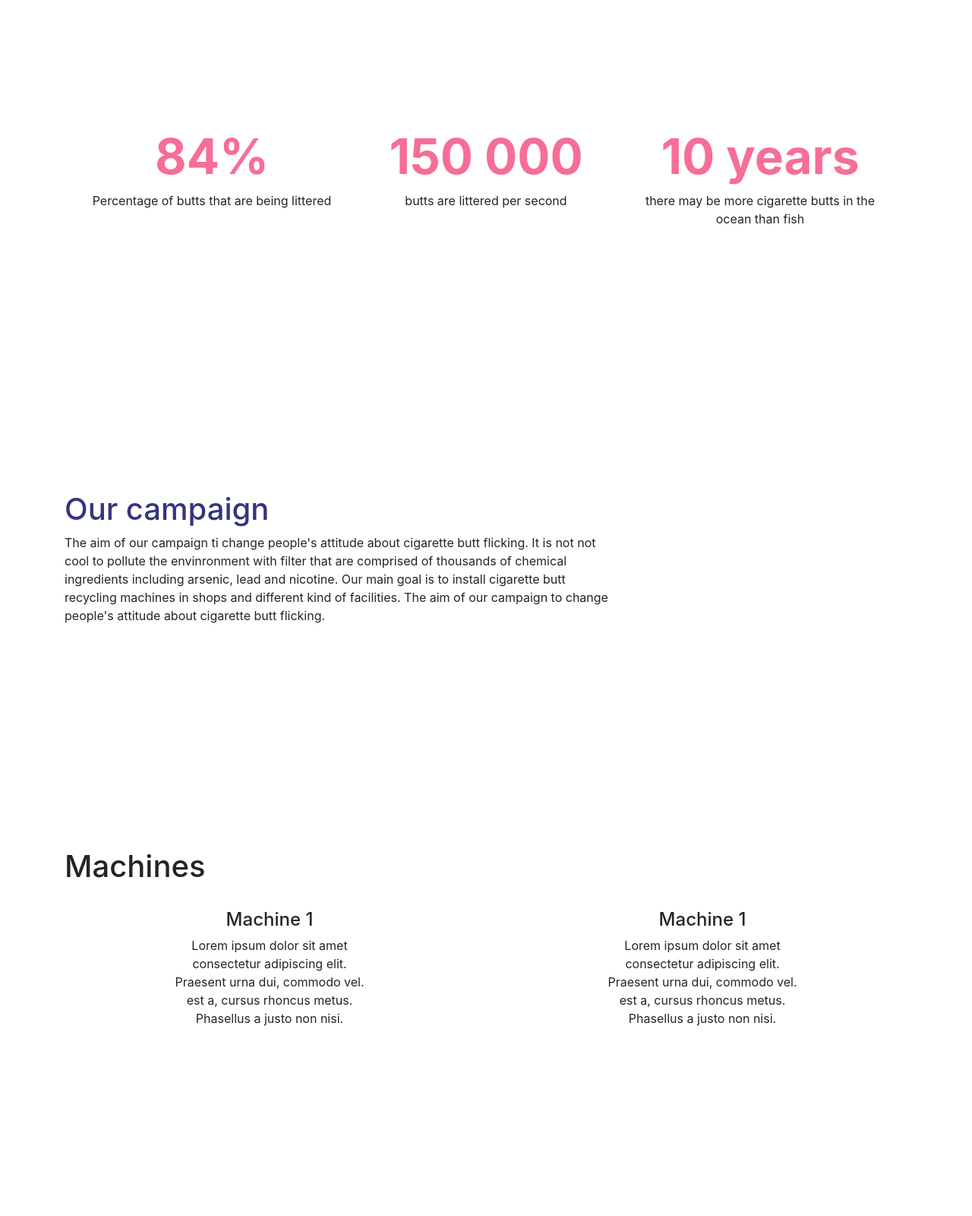
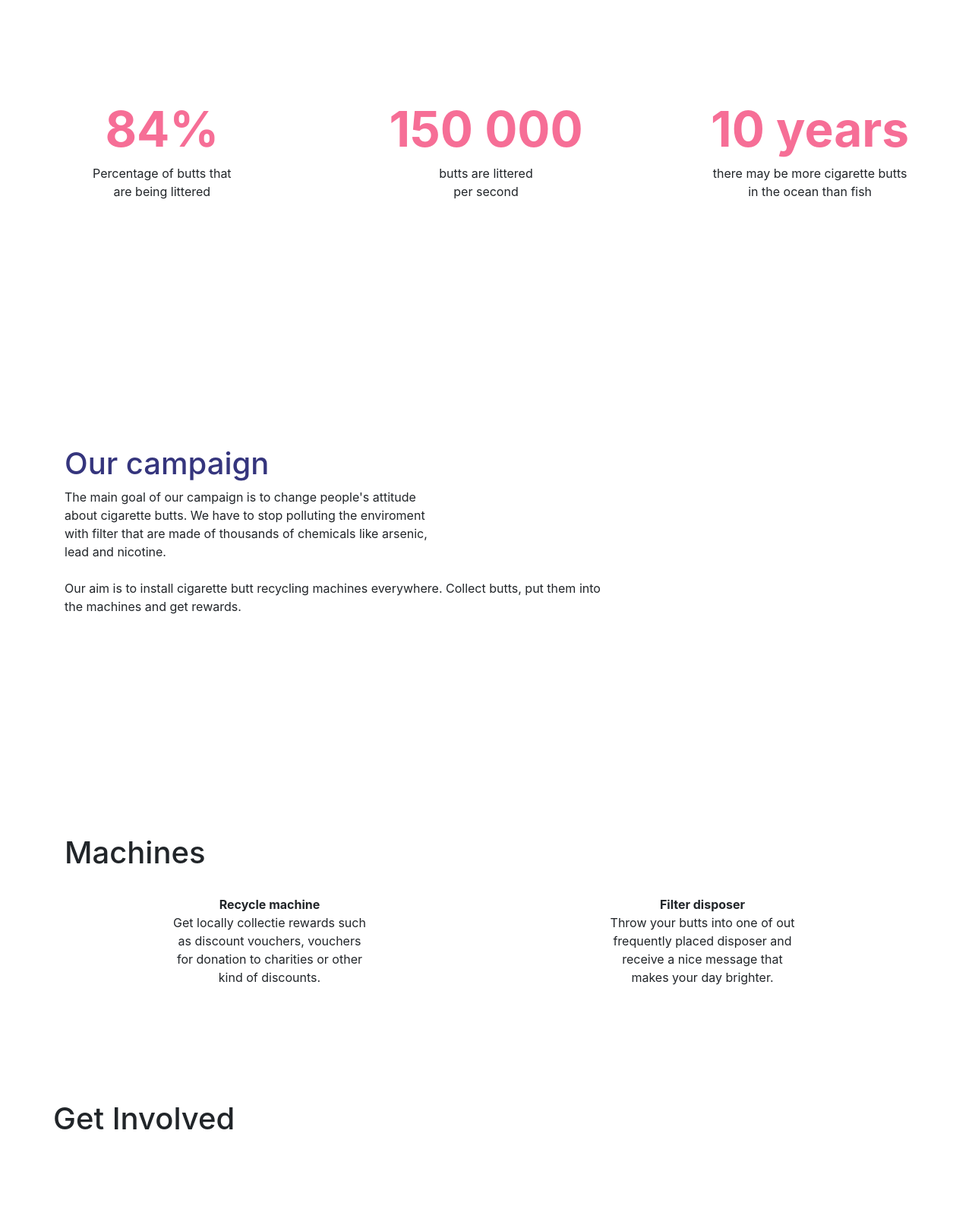
Before and after one commit to ame307/HackYeah-PhilipMorris, a plain HTML site: page pokcsapda/index.html in a window 1280 px wide. Shown: the part 880-2480 px from the top of the page at 76% size. Drawn offline with nearby package versions, Linux system fonts and the light colour scheme.

Commit message:
content insert

```diff
--- a/pokcsapda/index.html
+++ b/pokcsapda/index.html
@@ -16,21 +16,14 @@
     <script type="text/javascript" src="./js/bootstrap.min.js"></script>
 
     <style>
-        a:link {
-            color: black;
-        }
 
-        /* visited link */
         a:visited {
             color: black;
         }
-
-        /* mouse over link */
         a:hover {
             color: darkgrey;
         }
 
-        /* selected link */
         a:active {
             color: grey;
         }
@@ -93,10 +86,6 @@
                     <a class="nav-link" href="#">Get involved</a>
                 </li>
             </ul>
-            <form class="form-inline my-2 my-lg-0">
-                <input class="form-control mr-sm-2" type="search" placeholder="Search">
-                <button class="btn btn-outline-success my-2 my-sm-0" type="submit">Search</button>
-            </form>
         </div>
     </nav>
 
@@ -117,22 +106,22 @@
     </div>
 
 
-    <div class="container-fluid text-center" style="width:100%">
+    <div class="container-fluid text-center">
         <div class="row justify-content-center align-items-center" style="height: 500px">
-            <div class="row justify-content-center align-items-start">
+            <div class="row justify-content-center align-items-start" style="width: 100%;">
                 <div class="col-lg-4">
                     <h1 class="item">84%</h1>
-                    <div>Percentage of butts that are being littered</div>
+                    <div>Percentage of butts that<br>are being littered</div>
                 </div>
 
                 <div class="col-lg-4">
                     <h1 class="item">150 000</h1>
-                    <div>butts are littered per second</div>
+                    <div>butts are littered<br>per second</div>
                 </div>
 
                 <div class="col-lg-4">
                     <h1 class="item">10 years</h1>
-                    <div>there may be more cigarette butts in the ocean than fish</div>
+                    <div>there may be more cigarette butts<br>in the ocean than fish</div>
                 </div>
             </div>
         </div>
@@ -140,17 +129,19 @@
 
     <div class="container">
         <div class="row justify-content-start align-items-center" style="height: 500px">
-            <div class="col-8">
+            <div class="col-lg-8">
                 <h1 style="color: #35357d">Our campaign</h1>
                 <div>
-                    The aim of our campaign ti change people's attitude about cigarette butt
-                    flicking. It is not not cool to pollute the envinronment with filter that are
-                    comprised of thousands of chemical ingredients including arsenic, lead and
-                    nicotine. Our main goal is to install cigarette butt recycling machines in shops and
-                    different kind of facilities.
-                    The aim of our campaign to change people's attitude about cigarette butt
-                    flicking.
+                    The main goal of our campaign is to change people's attitude<br>
+                    about cigarette butts. We have to stop polluting the enviroment<br>
+                    with filter that are made of thousands of chemicals like arsenic,<br>
+                    lead and nicotine.<br><br>
+                    Our aim is to install cigarette butt recycling machines everywhere.
+                    Collect butts, put them into the machines and get rewards.
                 </div>
+            </div>
+            <div class="col-lg-4">
+                <img src="" alt="">
             </div>
         </div>
     </div>
@@ -161,38 +152,35 @@
                 <h1>Machines</h1>
                 <div class="row align-items-middle">
                     <div class="col text-center">
-                        <img src=""></img>
-                        <h4>Machine 1</h4>
-                        <div>Lorem ipsum dolor sit amet</div>
+                        <img src="" alt="">
+                        <div><strong>Recycle machine</strong></div>
                         <div>
-                            <span></span>
-                            <div>consectetur adipiscing elit.</div>
-                            <span></span>
-                            <div>Praesent urna dui, commodo vel.</div>
-                            <span></span>
-                            <div>est a, cursus rhoncus metus.</div>
-                            <span></span>
-                            <div>Phasellus a justo non nisi.</div>
+                            Get locally collectie rewards such<br>
+                            as discount vouchers, vouchers<br>
+                            for donation to charities or other<br>
+                            kind of discounts.
                         </div>
                     </div>
                     <div class="col text-center">
-                        <img src=""></img>
-                        <h4>Machine 1</h4>
-                        <div>Lorem ipsum dolor sit amet</div>
+                        <img src="" alt="">
+                        <div><strong>Filter disposer</strong></div>
                         <div>
-                            <span></span>
-                            <div>consectetur adipiscing elit.</div>
-                            <span></span>
-                            <div>Praesent urna dui, commodo vel.</div>
-                            <span></span>
-                            <div>est a, cursus rhoncus metus.</div>
-                            <span></span>
-                            <div>Phasellus a justo non nisi.</div>
+                            Throw your butts into one of out<br>
+                            frequently placed disposer and<br>
+                            receive a nice message that<br>
+                            makes your day brighter.
                         </div>
                     </div>
                 </div>
             </div>
         </div>
+    </div>
+
+    <div class="container">
+        <div class="row align-items-middle">
+            <h1>Get Involved</h1>
+        </div>
+
     </div>
 
     <div class="container">
```
